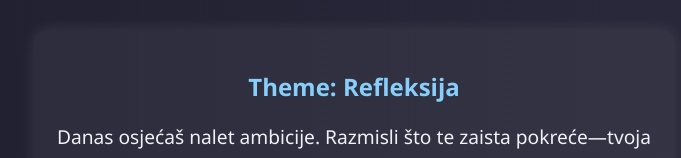
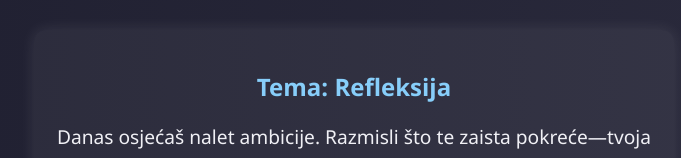
Before and after one commit to xysamja-commits/dnevni-horoskop, a plain HTML site: page index.html in a window 1280 px wide. Both pictures are taken after a click on the button "🔮 Pogledaj Horoskop". Shown: the part 204-362 px from the top of the page, without its empty margins (286-967 px from the left). Drawn offline with Linux system fonts and the light colour scheme.

Commit message:
Add files via upload

```diff
--- a/index.html
+++ b/index.html
@@ -136,7 +136,7 @@
 
       if (forecast) {
         document.getElementById("output").innerHTML = `
-          <h2>Theme: ${theme}</h2>
+          <h2>Tema: ${theme}</h2>
           <p>${forecast}</p>
         `;
       } else {
```
